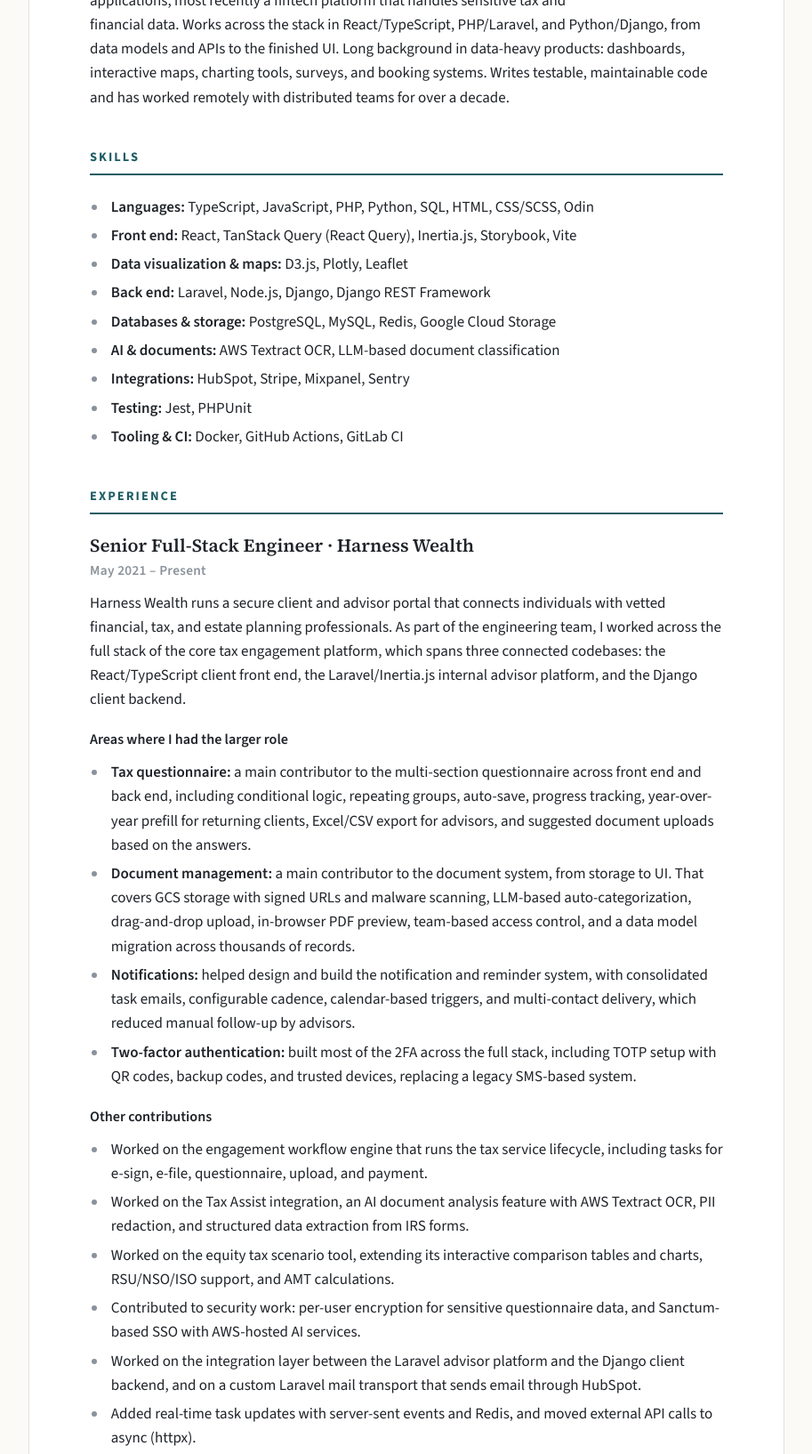
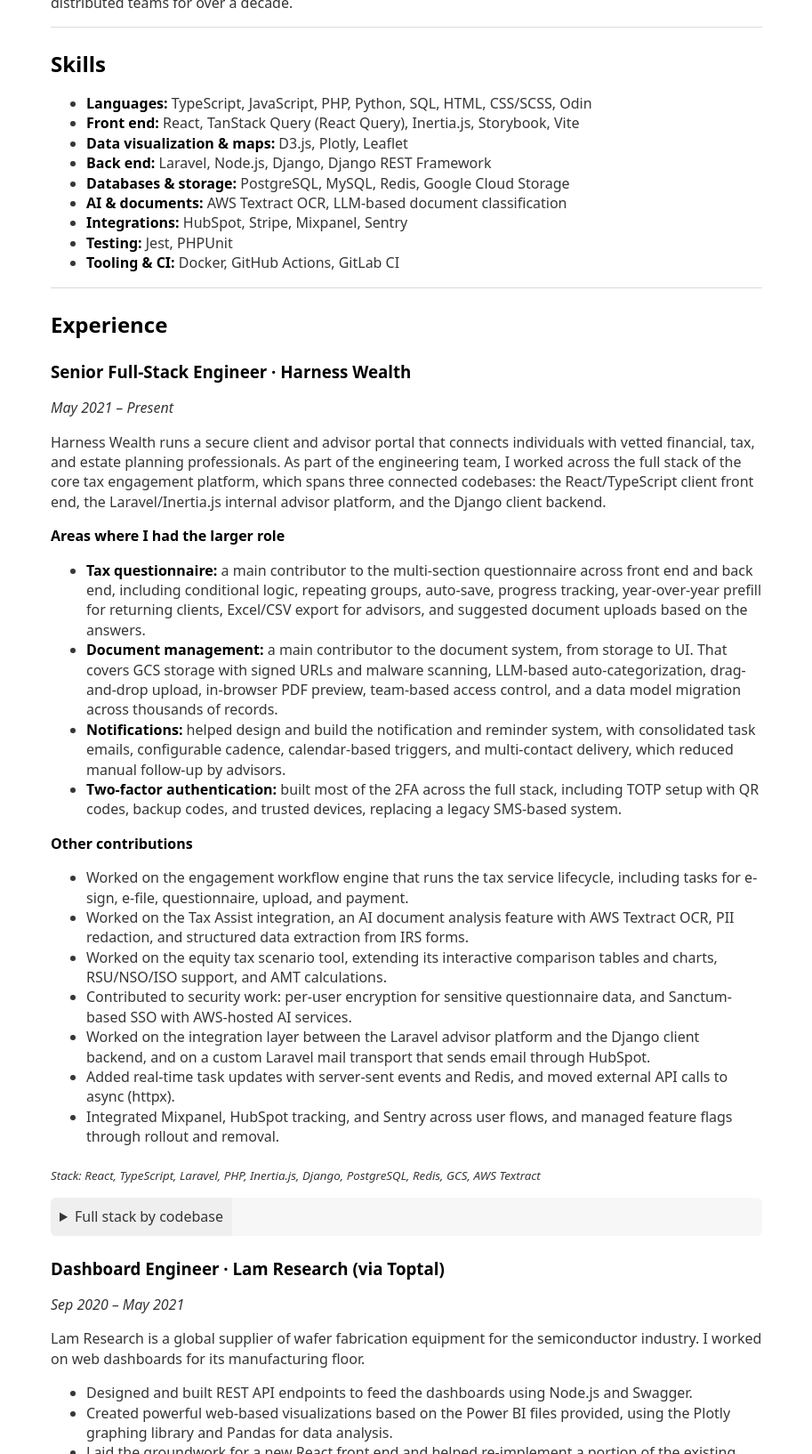
Before and after one commit to dsego/dsego.github.io, a Jekyll site: the page built from resume.md, in a window 1280 px wide, cut to the strip 286-1920 px from the top of the page. Shown: the whole strip at 89% size, without its empty margins (183-1096 px from the left). Built offline with Jekyll 4.4.1, drawn with Linux system fonts in a browser that asks for light colours; our own code applies the rules of GitHub Pages for plain Markdown files; some of the changed text lies outside the part shown.

Commit message:
classless stylesheet

```diff
--- a/_config.yml
+++ b/_config.yml
@@ -1,9 +1,5 @@
 title: Davorin Šego
 description: Senior Full-Stack Engineer · Split, Croatia
-
-# Parse markdown inside HTML blocks such as <details>
-kramdown:
-  parse_block_html: true
 
 # Style resume.md without adding front matter to it,
 # so the file still renders cleanly when viewed on GitHub
--- a/_layouts/resume.html
+++ b/_layouts/resume.html
@@ -5,14 +5,9 @@
   <meta name="viewport" content="width=device-width, initial-scale=1">
   <title>{{ page.title | default: site.title }} · Resume</title>
   <meta name="description" content="{{ site.description }}">
-  <link rel="preconnect" href="https://fonts.googleapis.com">
-  <link rel="preconnect" href="https://fonts.gstatic.com" crossorigin>
-  <link rel="stylesheet" href="https://fonts.googleapis.com/css2?family=Source+Sans+3:ital,wght@0,400;0,600;0,700;1,400&family=Source+Serif+4:opsz,wght@8..60,600;8..60,700&display=swap">
-  <link rel="stylesheet" href="{{ '/assets/resume.css' | relative_url }}">
+  <link rel="stylesheet" href="https://cdn.jsdelivr.net/npm/water.css@2.1.1/out/water.min.css">
 </head>
 <body>
-  <main class="resume">
-    {{ content }}
-  </main>
+  {{ content }}
 </body>
 </html>
--- a/assets/resume.css
+++ /dev/null
@@ -1,328 +0,0 @@
-/* Styles for the HTML that Jekyll renders from resume.md */
-
-:root {
-  --bg: #fbfaf7;
-  --paper: #ffffff;
-  --text: #1f2328;
-  --muted: #5d6670;
-  --faint: #8a929b;
-  --rule: #e4e1da;
-  --accent: #1d5c63;
-  --accent-soft: #e6f0f0;
-
-  --sans: "Source Sans 3", -apple-system, BlinkMacSystemFont, "Segoe UI", sans-serif;
-  --serif: "Source Serif 4", Georgia, "Times New Roman", serif;
-}
-
-@media (prefers-color-scheme: dark) {
-  :root {
-    --bg: #15181c;
-    --paper: #1b1f24;
-    --text: #e4e6e9;
-    --muted: #a3abb4;
-    --faint: #7d858e;
-    --rule: #2e343b;
-    --accent: #7cc3c8;
-    --accent-soft: #213438;
-  }
-}
-
-*,
-*::before,
-*::after {
-  box-sizing: border-box;
-}
-
-html {
-  font-size: 17px;
-  -webkit-text-size-adjust: 100%;
-}
-
-body {
-  margin: 0;
-  background: var(--bg);
-  color: var(--text);
-  font-family: var(--sans);
-  line-height: 1.6;
-  text-rendering: optimizeLegibility;
-}
-
-.resume {
-  max-width: 50rem;
-  margin: 3rem auto;
-  padding: 3.5rem 4rem;
-  background: var(--paper);
-  border: 1px solid var(--rule);
-  border-radius: 6px;
-}
-
-a {
-  color: var(--accent);
-  text-decoration: underline;
-  text-decoration-thickness: 1px;
-  text-underline-offset: 0.18em;
-}
-
-a:hover {
-  text-decoration-thickness: 2px;
-}
-
-/* ---------- Header ---------- */
-
-h1 {
-  margin: 0 0 0.25rem;
-  font-family: var(--serif);
-  font-size: 2.6rem;
-  font-weight: 700;
-  line-height: 1.1;
-  letter-spacing: -0.01em;
-}
-
-/* Avatar: <img align="right"> in the markdown */
-img[align="right"] {
-  float: right;
-  width: 112px;
-  height: 112px;
-  margin: 0 0 1rem 2rem;
-  border-radius: 50%;
-  object-fit: cover;
-  border: 3px solid var(--accent-soft);
-}
-
-/* Headline and links directly below the name */
-h1 ~ p:nth-of-type(2) {
-  margin: 0;
-  font-size: 1.15rem;
-  color: var(--muted);
-}
-
-h1 ~ p:nth-of-type(2) strong {
-  display: inline;
-  margin: 0;
-  font-size: inherit;
-  color: var(--accent);
-  font-weight: 600;
-}
-
-h1 ~ p:nth-of-type(3) {
-  margin-top: 0.4rem;
-}
-
-/* ---------- Sections ---------- */
-
-hr {
-  clear: both;
-  border: 0;
-  margin: 2.5rem 0 0;
-}
-
-h2 {
-  clear: both;
-  margin: 0 0 1.25rem;
-  padding-bottom: 0.4rem;
-  border-bottom: 2px solid var(--accent);
-  color: var(--accent);
-  font-family: var(--sans);
-  font-size: 0.85rem;
-  font-weight: 700;
-  letter-spacing: 0.14em;
-  text-transform: uppercase;
-}
-
-/* Job / project / degree titles */
-h3 {
-  margin: 2.25rem 0 0.1rem;
-  font-family: var(--serif);
-  font-size: 1.2rem;
-  font-weight: 600;
-  line-height: 1.35;
-}
-
-h2 + h3 {
-  margin-top: 0;
-}
-
-h3 a {
-  color: inherit;
-  text-decoration-color: var(--accent);
-}
-
-/* Date line: the *italic* paragraph right after a title */
-h3 + p > em:only-child {
-  display: block;
-  font-style: normal;
-  font-size: 0.9rem;
-  font-weight: 600;
-  letter-spacing: 0.02em;
-  color: var(--faint);
-}
-
-h3 + p {
-  margin-top: 0;
-}
-
-p {
-  margin: 0.6rem 0;
-}
-
-ul {
-  margin: 0.5rem 0 0.75rem;
-  padding-left: 1.2rem;
-}
-
-li {
-  margin: 0.3rem 0;
-  padding-left: 0.2rem;
-}
-
-li::marker {
-  color: var(--faint);
-}
-
-strong {
-  font-weight: 600;
-}
-
-/* "Areas where I had the larger role" style labels */
-p > strong:only-child {
-  display: block;
-  margin-top: 1.1rem;
-  font-size: 0.95rem;
-  color: var(--text);
-}
-
-/* ---------- Stack line and collapsibles ---------- */
-
-sub {
-  display: block;
-  margin-top: 0.75rem;
-  font-size: 0.85rem;
-  line-height: 1.5;
-  vertical-align: baseline;
-  color: var(--muted);
-}
-
-sub em {
-  font-style: normal;
-}
-
-details {
-  margin: 0.5rem 0 0;
-  font-size: 0.88rem;
-  color: var(--muted);
-}
-
-summary {
-  display: inline-block;
-  cursor: pointer;
-  list-style: none;
-  padding: 0.1rem 0.6rem;
-  border-radius: 999px;
-  background: var(--accent-soft);
-  color: var(--accent);
-  font-size: 0.8rem;
-  font-weight: 600;
-  user-select: none;
-}
-
-summary::-webkit-details-marker {
-  display: none;
-}
-
-summary::before {
-  content: "+ ";
-}
-
-details[open] summary::before {
-  content: "− ";
-}
-
-details[open] {
-  padding: 0 0 0.25rem;
-}
-
-details[open] summary {
-  margin-bottom: 0.4rem;
-}
-
-details ul {
-  margin-top: 0.25rem;
-}
-
-/* ---------- Small screens ---------- */
-
-@media (max-width: 720px) {
-  html {
-    font-size: 16px;
-  }
-
-  .resume {
-    margin: 0;
-    padding: 2rem 1rem;
-    border: 0;
-    border-radius: 0;
-  }
-
-  h1 {
-    font-size: 2rem;
-  }
-
-  img[align="right"] {
-    width: 80px;
-    height: 80px;
-    margin-left: 1rem;
-  }
-}
-
-/* ---------- Print / Save as PDF ---------- */
-
-@media print {
-  :root {
-    --bg: #fff;
-    --paper: #fff;
-    --text: #000;
-    --muted: #333;
-    --faint: #555;
-    --rule: #ccc;
-    --accent: #1d5c63;
-    --accent-soft: #e6f0f0;
-  }
-
-  @page {
-    margin: 1.6cm 1.8cm;
-  }
-
-  html {
-    font-size: 10.5pt;
-  }
-
-  .resume {
-    max-width: none;
-    margin: 0;
-    padding: 0;
-    border: 0;
-  }
-
-  a {
-    color: inherit;
-    text-decoration: none;
-  }
-
-  h2,
-  h3 {
-    break-after: avoid;
-  }
-
-  li {
-    break-inside: avoid;
-  }
-
-  /* Collapsed details are left out; open one before printing to include it */
-  details:not([open]) {
-    display: none;
-  }
-
-  details[open] summary {
-    display: none;
-  }
-}
```
